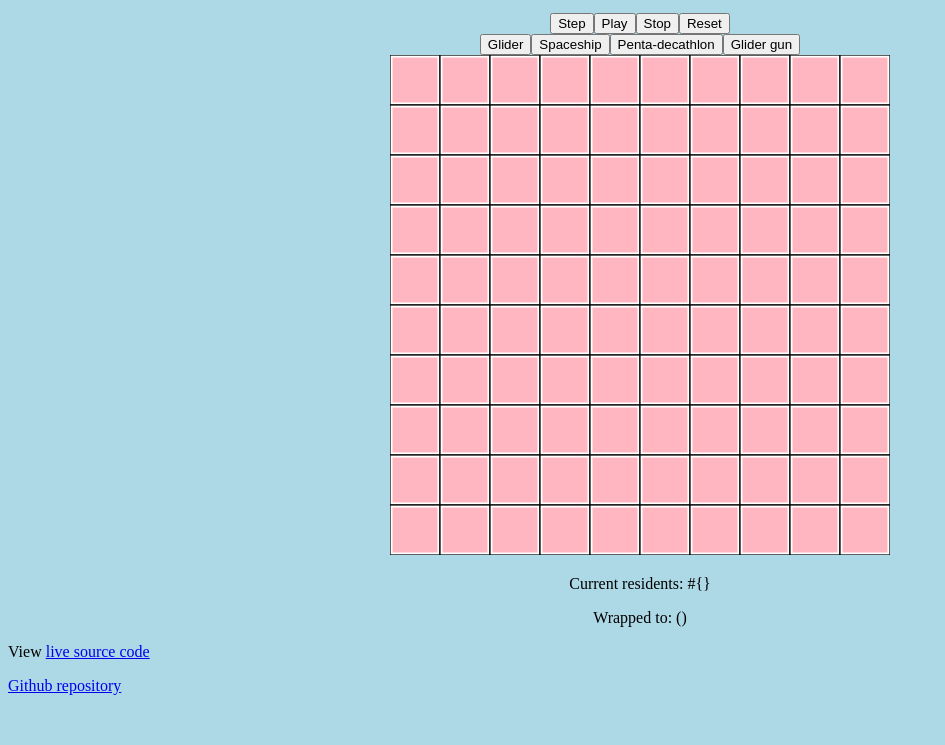
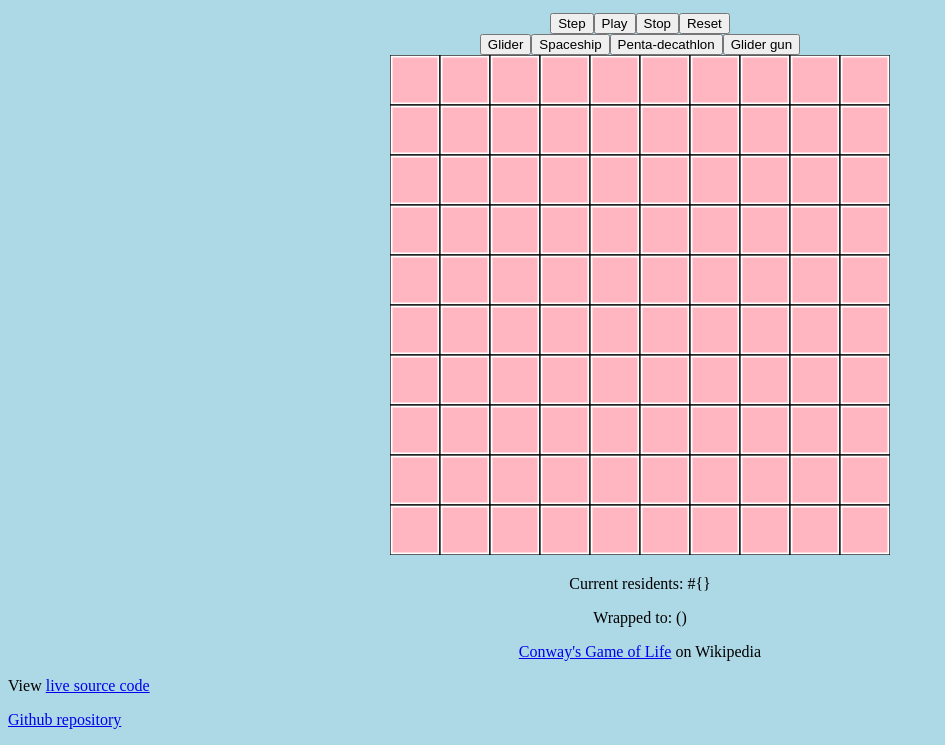
Before and after one commit to bobbicodes/conway, a plain HTML site: page index.html in a window 1280 px wide. Shown: the part 106-851 px from the top of the page, without its empty margins (0-945 px from the left). Before the commit the page ends 817 px from the top, so only its background shows below. Drawn offline with Linux system fonts and the light colour scheme.

Commit message:
link wiki article

```diff
--- a/index.html
+++ b/index.html
@@ -11,6 +11,7 @@
     <div id="app">
     </div> <!-- end of app div -->
     <script src="dev-main.js" type="text/javascript"></script>
+    <center><a href="https://en.wikipedia.org/wiki/Conway%27s_Game_of_Life">Conway's Game of Life</a> on Wikipedia</center>
     <p>View <a href="klipse.html">live source code</a>
     <p><a href="https://github.com/porkostomus/conway/">Github repository</a>
   </body>
```
